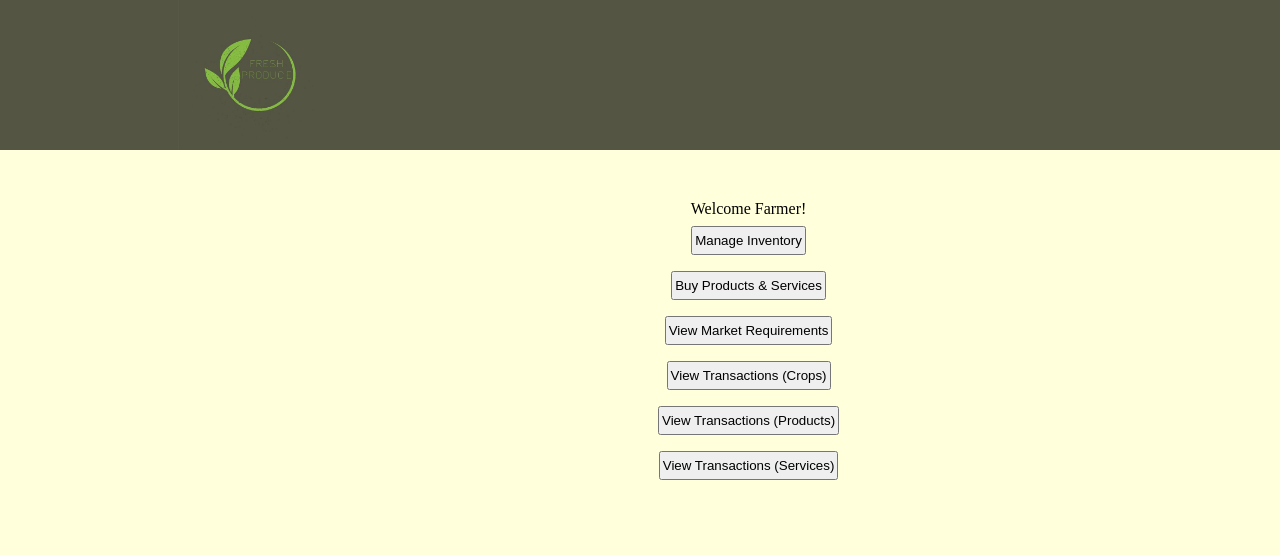
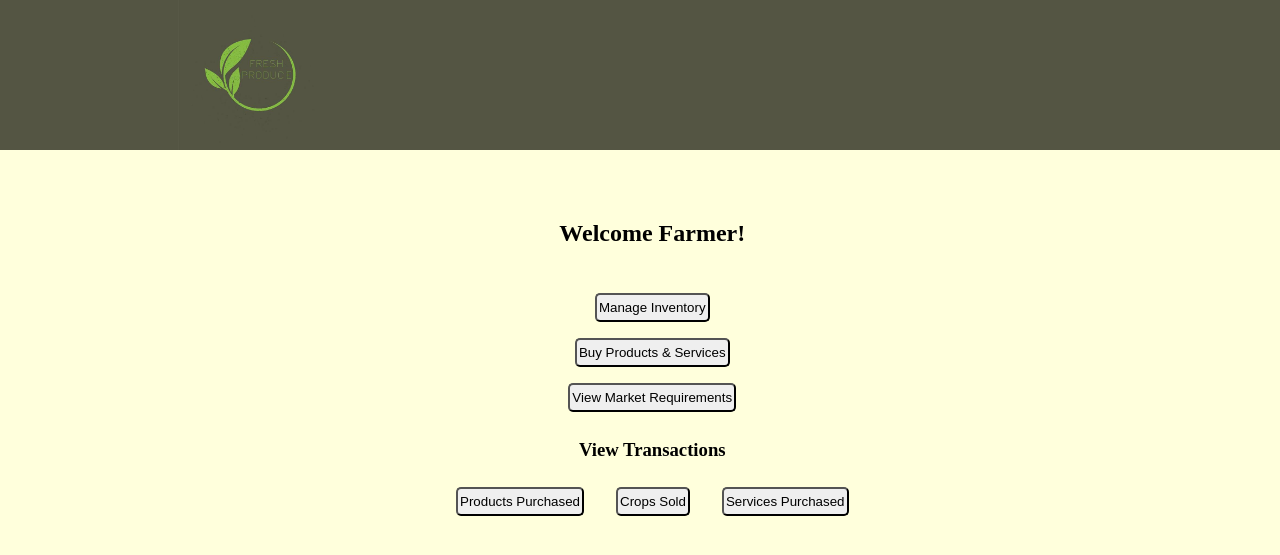
Before and after one commit to dhruvkayastha/FreshProduce, a PHP site: page /farmer.php in a window 1280 px wide. Shown: the top 555 px of the page. Run offline with PHP 8.4, Linux system fonts and the light colour scheme.

Commit message:
change style

```diff
--- a/dbconnect.php
+++ b/dbconnect.php
@@ -1,5 +1,5 @@
 <?php
-  $host = "10.109.65.60";
+  $host = "localhost";
   $user = "admin";
   $dbpass = "admin123";
   $dbname = "freshproduce";
--- a/farmer.php
+++ b/farmer.php
@@ -1,3 +1,11 @@
+<style type="text/css">
+	.afs{
+		top:200px;
+		left: 35%;
+		/*margin-left:-50px;*/
+		position: absolute;
+	}
+</style>
 <html>
 <head>
 	<meta charset="UTF-8">
@@ -17,20 +25,21 @@
 				<input type="submit" class="submit1" value="Sign out" />
 		</form>
 	</div>
-	<div class='afd' align='center'>
-	Welcome Farmer!
+	<div class='afs' align='center'>
+	<h2>Welcome Farmer!</h2>
 	<br>
 	<a href="farmer_stock.php"><button>Manage Inventory</button></a> <br>
 	<a href="view_prod_serv.php">
 		<button>Buy Products & Services</button></a> <br>
 	<a href="view_requirements.php">
 		<button>View Market Requirements</button></a> <br>
+	<h3>View Transactions</h3>
+	<a href="transactions.php?type=farmer&view=products">
+		<button>Products Purchased</button></a> &nbsp;&nbsp;
 	<a href="transactions.php?type=farmer&view=crops">
-		<button>View Transactions (Crops)</button></a> <br>
-	<a href="transactions.php?type=farmer&view=products">
-		<button>View Transactions (Products)</button></a> <br>
+		<button>Crops Sold</button></a> &nbsp;&nbsp;
 	<a href="transactions.php?type=farmer&view=services">
-		<button>View Transactions (Services)</button></a>
+		<button>Services Purchased</button></a>
 	</div>
 </body>
 </html>
--- a/producer.php
+++ b/producer.php
@@ -18,7 +18,7 @@
 		</form>
 	</div>
 	<div class='afd' align='center'>
-	Welcome Producer!
+	<h2>Welcome Producer!</h2>
 	<br>
 	<a href="products.php"><button>Manage Products</button></a> <br>
 	<a href="services.php"><button>Manage Services</button></a> <br>
--- a/retailer.php
+++ b/retailer.php
@@ -22,7 +22,7 @@
 		</form>
 	</div>
 	<div class='afd' align='center'>
-	Welcome Retailer!
+	<h2>Welcome Retailer!</h2>
 	<br>
 	<a href="view_crops.php"><button>Buy Crops</button></a> <br>
 	<a href="retailer_requirement.php"><button>View Requirements</button></a> <br>
--- a/style.css
+++ b/style.css
@@ -9,11 +9,11 @@ body{
 		top:200px;
 		left: 650px;
 		position: absolute;
-	}
+}
 .afg{
 		top:200px;
 		position: absolute;
-	}
+}
 
 .fb-header-base{
 	width:100%;
@@ -44,6 +44,7 @@ body{
 input,select,textarea,button{
 	padding:5px 2px;
 	margin:8px;
+	border-radius: 5px;
 }
 #img1{
 	left:178px;
@@ -95,8 +96,6 @@ input,select,textarea,button{
 	top:90px;
 	width:100%;
 	height:645px;
-
-
 }
 #intro1{
 	left:178px;
```
